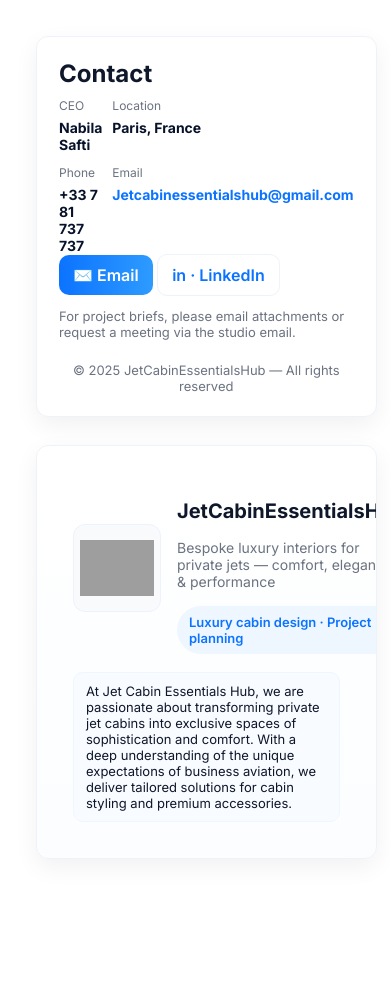
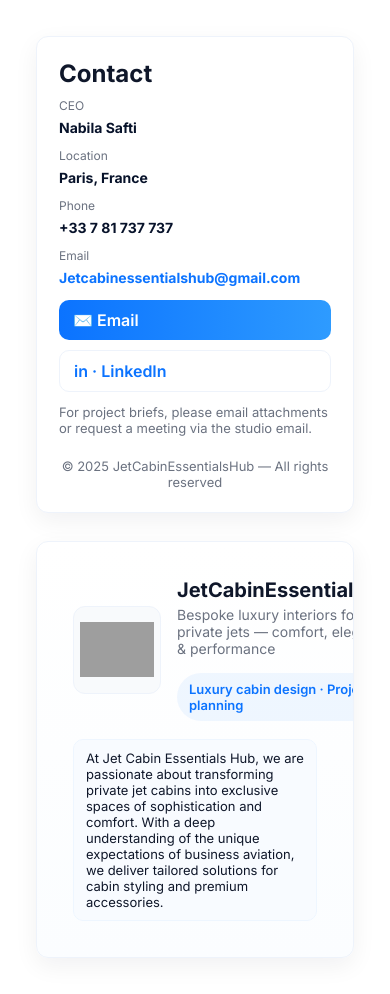
Before and after one commit to MelekJemiii/ContactPageJCEH, a plain HTML site: page index.html in a window 390 px wide. Before the commit the page ends 895 px from the top, so only its background shows below. Drawn offline with Linux system fonts and the light colour scheme; grey boxes are pictures that could not be loaded.

Commit message:
Update index.html

```diff
--- a/index.html
+++ b/index.html
@@ -10,18 +10,33 @@
   <link rel="icon" type="image/png" href="https://res.cloudinary.com/dcfad76uv/image/upload/v1754415594/logo_wcowgh.jpg">
 
   <style>
-    :root{
-      --bg:#ffffff; /* white background */
-      --card:#ffffff;
-      --muted:#6b7280;
-      --accent:#0b73ff; /* blue accent */
-      --glass: rgba(11,115,255,0.06);
-      --radius:12px;
-      --shadow: 0 8px 24px rgba(16,24,40,0.06);
-    }
-    *{box-sizing:border-box}
-    body{font-family:Inter,system-ui,Segoe UI,Arial,sans-serif;background:var(--bg);color:#0f172a;margin:0;min-height:100vh;display:flex;align-items:center;justify-content:center;padding:36px}
+    :root {
+  --bg: #ffffff; /* white background */
+  --card: #ffffff;
+  --muted: #6b7280;
+  --accent: #0b73ff; /* blue accent */
+  --glass: rgba(11,115,255,0.06);
+  --radius: 12px;
+  --shadow: 0 8px 24px rgba(16,24,40,0.06);
+}
 
+* {
+  box-sizing: border-box;
+}
+
+body {
+  font-family: Inter, system-ui, Segoe UI, Arial, sans-serif;
+  background: var(--bg);
+  color: #0f172a;
+  margin: 0;
+  min-height: 100vh;
+  display: flex;
+  align-items: center;
+  justify-content: center;
+  padding: 36px;
+}
+
+/* Layout wrapper */
 .wrap {
   width: 100%;
   max-width: 1100px;
@@ -30,58 +45,187 @@
   gap: 28px;
   align-items: stretch;
 }
-    /* left hero */
-    .hero{background:linear-gradient(180deg,#ffffff,#fbfdff);padding:36px;border-radius:var(--radius);position:relative;overflow:hidden;border:1px solid #eef3fb;box-shadow:var(--shadow)}
-    .hero .top{display:flex;gap:16px;align-items:center}
-    .logo{width:88px;height:88px;border-radius:12px;overflow:hidden;flex:0 0 88px;background:#f8fafc;display:flex;align-items:center;justify-content:center;border:1px solid #eef3fb}
-    .logo img{width:74px;height:74px;object-fit:contain}
+
+/* Hero section */
+.hero {
+  background: linear-gradient(180deg, #ffffff, #fbfdff);
+  padding: 36px;
+  border-radius: var(--radius);
+  position: relative;
+  overflow: hidden;
+  border: 1px solid #eef3fb;
+  box-shadow: var(--shadow);
+}
+
+.hero .top {
+  display: flex;
+  gap: 16px;
+  align-items: center;
+}
+
+.logo {
+  width: 88px;
+  height: 88px;
+  border-radius: 12px;
+  overflow: hidden;
+  flex: 0 0 88px;
+  background: #f8fafc;
+  display: flex;
+  align-items: center;
+  justify-content: center;
+  border: 1px solid #eef3fb;
+}
+
+.logo img {
+  width: 74px;
+  height: 74px;
+  object-fit: contain;
+}
 
 h1.company {
   font-size: clamp(20px, 5vw, 24px); /* scales with screen size */
+  margin: 0;
 }
-    p.tag{margin:4px 0 0;color:var(--muted);font-size:14px}
 
-    .eyebrow{display:inline-block;margin-top:16px;padding:8px 12px;border-radius:999px;background:var(--glass);color:var(--accent);font-weight:600;font-size:13px}
+p.tag {
+  margin: 4px 0 0;
+  color: var(--muted);
+  font-size: 14px;
+}
 
-    .hero .desc{margin-top:18px;color:var(--muted);line-height:1.6}
+.eyebrow {
+  display: inline-block;
+  margin-top: 16px;
+  padding: 8px 12px;
+  border-radius: 999px;
+  background: var(--glass);
+  color: var(--accent);
+  font-weight: 600;
+  font-size: 13px;
+}
 
-    .feature-list{display:flex;flex-wrap:wrap;gap:12px;margin-top:18px}
-    .feature{background:#f8fbff;padding:10px 12px;border-radius:10px;font-size:13px;color:#0f172a;border:1px solid #eef6ff}
+.hero .desc {
+  margin-top: 18px;
+  color: var(--muted);
+  line-height: 1.6;
+}
 
-    /* right card */
-    .card{background:#ffffff;padding:22px;border-radius:12px;border:1px solid #eef3fb;box-shadow:var(--shadow)}
+.feature-list {
+  display: flex;
+  flex-wrap: wrap;
+  gap: 12px;
+  margin-top: 18px;
+}
 
-    .meta{display:grid;grid-template-columns:1fr 1fr;gap:10px}
-    .meta .item{font-size:14px;color:var(--muted)}
-    .meta .label{color:var(--muted);font-size:12px}
-    .meta strong{color:#07122a;display:block;margin-top:6px}
+.feature {
+  background: #f8fbff;
+  padding: 10px 12px;
+  border-radius: 10px;
+  font-size: 13px;
+  color: #0f172a;
+  border: 1px solid #eef6ff;
+}
 
- .contact-actions {
-  flex-direction: column; /* stack on mobile */
+/* Contact card */
+.card {
+  background: var(--card);
+  padding: 22px;
+  border-radius: 12px;
+  border: 1px solid #eef3fb;
+  box-shadow: var(--shadow);
+  width: 100%;
+  max-width: 100%;
+  box-sizing: border-box;
 }
-    .btn{display:inline-flex;align-items:center;gap:10px;padding:10px 14px;border-radius:10px;font-weight:600;border:none;cursor:pointer;text-decoration:none}
-    .btn.primary{background:linear-gradient(90deg,var(--accent),#2e9bff);color:#fff}
-    .btn.ghost{background:transparent;border:1px solid #eef3fb;color:var(--accent)}
 
-    .small{font-size:13px;color:var(--muted);margin-top:12px}
+.meta {
+  display: grid;
+  grid-template-columns: 1fr 1fr;
+  gap: 10px;
+}
 
-    footer{margin-top:22px;text-align:center;color:var(--muted);font-size:13px}
+.meta .item {
+  font-size: 14px;
+  color: var(--muted);
+}
 
+.meta .label {
+  color: var(--muted);
+  font-size: 12px;
+}
 
-@media (max-width:980px) {
+.meta strong {
+  color: #07122a;
+  display: block;
+  margin-top: 6px;
+}
+
+.contact-actions {
+  display: flex;              /* ✅ always flex */
+  flex-direction: column;     /* ✅ stack by default (mobile-first) */
+  gap: 10px;
+  margin-top: 14px;
+}
+
+.btn {
+  display: inline-flex;
+  align-items: center;
+  gap: 10px;
+  padding: 10px 14px;
+  border-radius: 10px;
+  font-weight: 600;
+  border: none;
+  cursor: pointer;
+  text-decoration: none;
+}
+
+.btn.primary {
+  background: linear-gradient(90deg, var(--accent), #2e9bff);
+  color: #fff;
+}
+
+.btn.ghost {
+  background: transparent;
+  border: 1px solid #eef3fb;
+  color: var(--accent);
+}
+
+.small {
+  font-size: 13px;
+  color: var(--muted);
+  margin-top: 12px;
+}
+
+footer {
+  margin-top: 22px;
+  text-align: center;
+  color: var(--muted);
+  font-size: 13px;
+}
+
+/* Responsive */
+@media (max-width: 980px) {
   .wrap {
-    grid-template-columns: 1fr;
-    max-width: 100%;   /* allow full width on mobile */
+    grid-template-columns: 1fr; /* stack into one column */
+    max-width: 100%;
+  }
+  .hero {
+    order: 2;
   }
   .card {
-    width: 100%;       /* make sure it adapts */
-    max-width: 100%;
+    order: 1;
   }
-   .contact-actions {
-    flex-direction: row; /* side by side on bigger screens */
+  .meta {
+    grid-template-columns: 1fr; /* stack contact info on narrow screens */
   }
-   .hero{order:2}
 }
+
+@media (min-width: 600px) {
+  .contact-actions {
+    flex-direction: row; /* side-by-side on tablets and larger */
+  }
+}
+
   </style>
 </head>
 <body>
```
